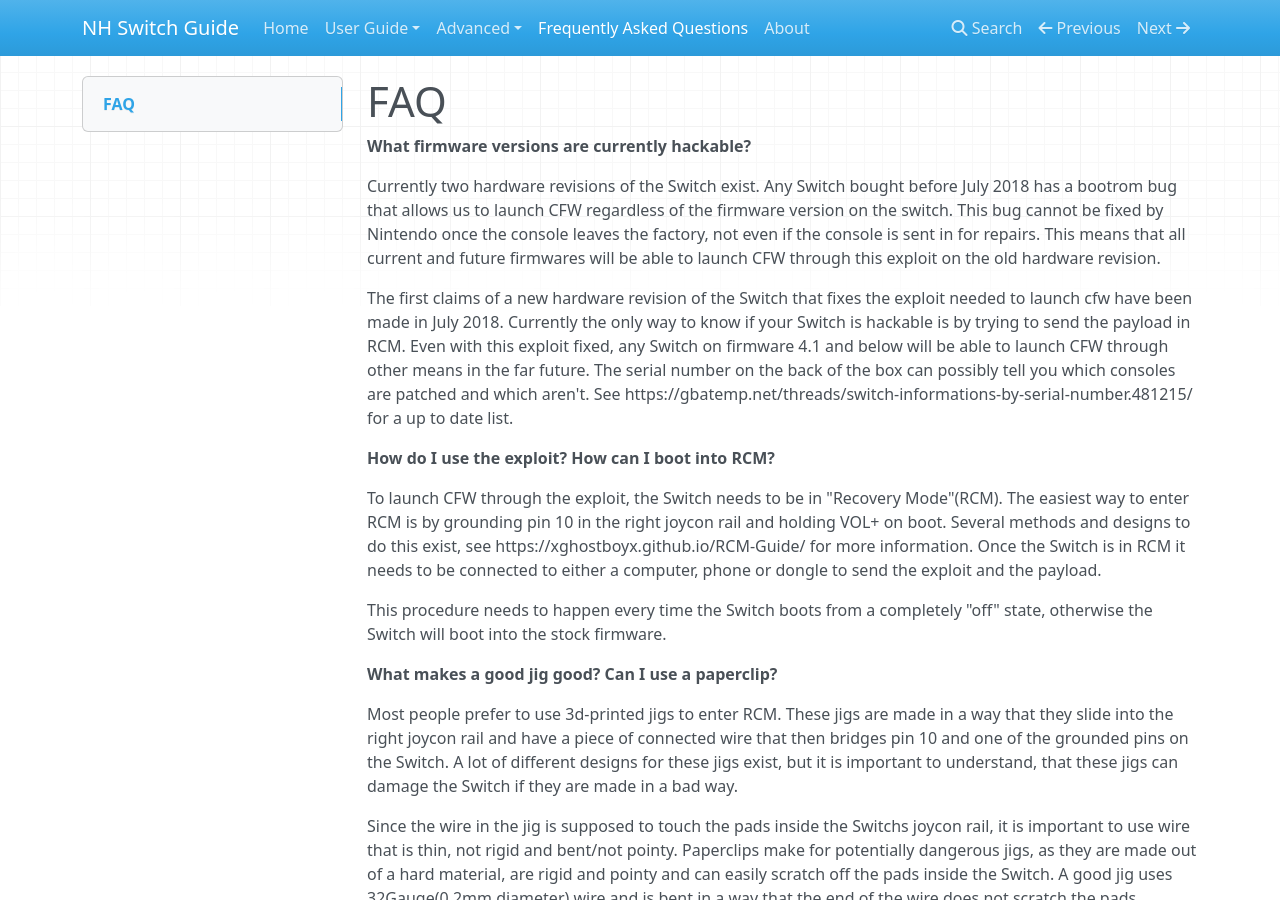
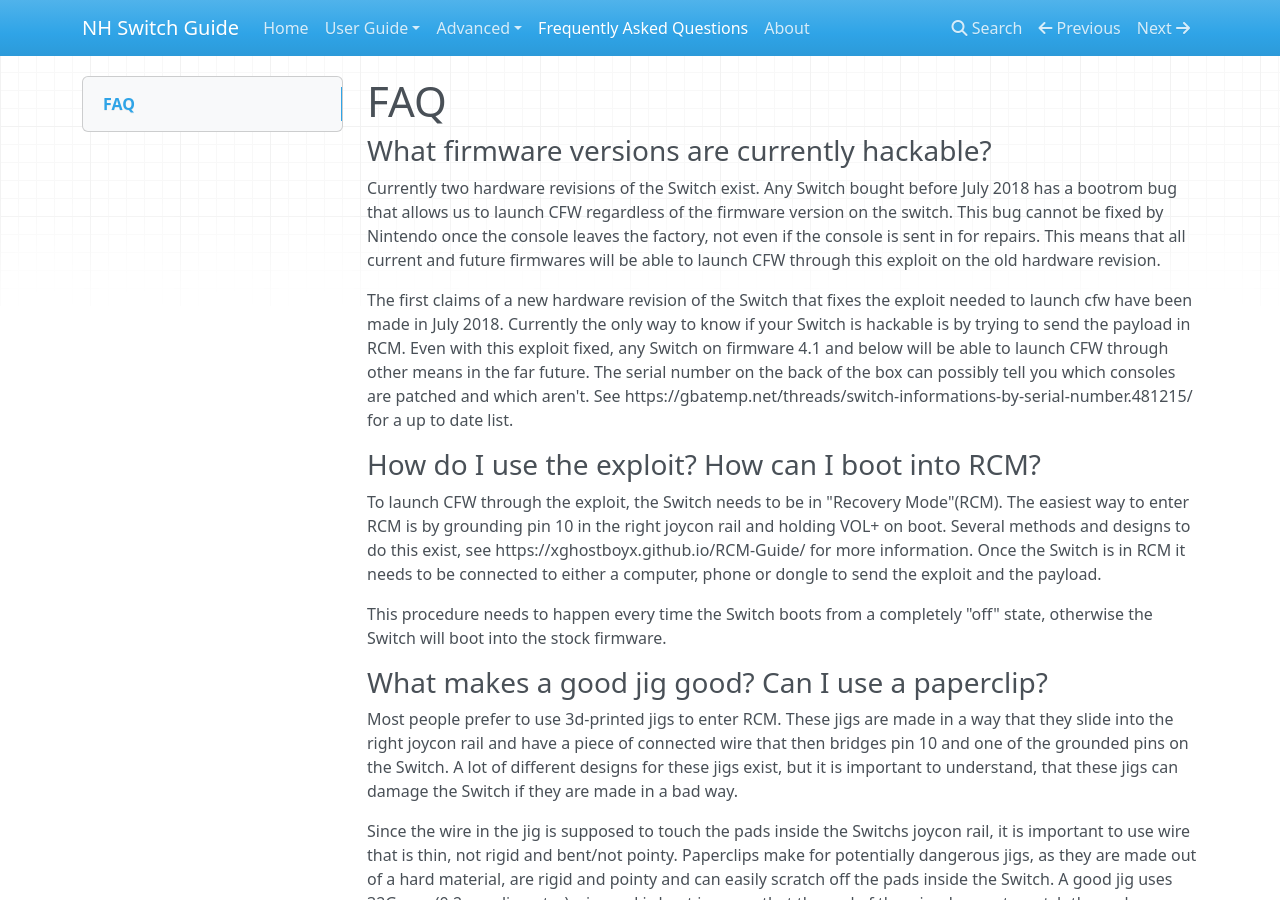
Before and after one commit to nh-server/switch-guide, an MkDocs documentation site: the page built from docs/faq.md, in a window 1280 px wide and 900 px high. Built offline with MkDocs 1.6.1, drawn with Linux system fonts in a browser that asks for light colours; nearby versions of some CDN libraries.

Commit message:
slight styling changes to the faq

```diff
--- a/docs/faq.md
+++ b/docs/faq.md
@@ -1,36 +1,36 @@
 # FAQ
 
-**What firmware versions are currently hackable?**
+###What firmware versions are currently hackable?
 
 Currently two hardware revisions of the Switch exist. Any Switch bought before July 2018 has a bootrom bug that allows us to launch CFW regardless of the firmware version on the switch. This bug cannot be fixed by Nintendo once the console leaves the factory, not even if the console is sent in for repairs. This means that all current and future firmwares will be able to launch CFW through this exploit on the old hardware revision.
 
 The first claims of a new hardware revision of the Switch that fixes the exploit needed to launch cfw have been made in July 2018. Currently the only way to know if your Switch is hackable is by trying to send the payload in RCM. Even with this exploit fixed, any Switch on firmware 4.1 and below will be able to launch CFW through other means in the far future. The serial number on the back of the box can possibly tell you which consoles are patched and which aren't. See https://gbatemp.net/threads/switch-informations-by-serial-number.481215/ for a up to date list.
 
-**How do I use the exploit? How can I boot into RCM?**
+###How do I use the exploit? How can I boot into RCM?
 
 To launch CFW through the exploit, the Switch needs to be in "Recovery Mode"(RCM). The easiest way to enter RCM is by grounding pin 10 in the right joycon rail and holding VOL+ on boot. Several methods and designs to do this exist, see https://xghostboyx.github.io/RCM-Guide/ for more information. Once the Switch is in RCM it needs to be connected to either a computer, phone or dongle to send the exploit and the payload.
 
 This procedure needs to happen every time the Switch boots from a completely "off" state, otherwise the Switch will boot into the stock firmware.
 
-**What makes a good jig good? Can I use a paperclip?**
+###What makes a good jig good? Can I use a paperclip?
 
 Most people prefer to use 3d-printed jigs to enter RCM. These jigs are made in a way that they slide into the right joycon rail and have a piece of connected wire that then bridges pin 10 and one of the grounded pins on the Switch. A lot of different designs for these jigs exist, but it is important to understand, that these jigs can damage the Switch if they are made in a bad way.
 
 Since the wire in the jig is supposed to touch the pads inside the Switchs joycon rail, it is important to use wire that is thin, not rigid and bent/not pointy. Paperclips make for potentially dangerous jigs, as they are made out of a hard material, are rigid and pointy and can easily scratch off the pads inside the Switch. A good jig uses 32Gauge(0.2mm diameter) wire and is bent in a way that the end of the wire does not scratch the pads. https://switchjigs.com/ sells jigs we consider "good". You can also download and 3d-print your own jig and use the pictures on the website to guide you on how to bend the wire correctly.
 
-**Is there a way to launch CFW more comfortably?**
+###Is there a way to launch CFW more comfortably?
 
 To enter RCM more comfortably a solution called "AutoRCM" exists. Once set up, this method will always boot the Switch into RCM, even without a jig or holding any buttons. This works by "bricking" the Switch in a controlled manner. The Switch detects that something is wrong and boots into RCM to get repaired. The big downside of this method is, that it is impossible to boot the Switch without a computer, phone or dongle, as it will never boot into stock firmware by itself, and that it requires an SD card with the proper CFW files on it at all times. "AutoRCM" can be uninstalled, but it is advised to keep a working NAND and BOOT0/1 backup before messing with it.
 
 Many Android-phones are able to send the exploit to the Switch, making them a perfect portable way to launch CFW. Different designs for portable dongles exist, ranging from Raspberry Pi Zero and Arduino projects to internal dongles, that work completely autonomous. The latter should only be done by advanced users, as it requires soldering onto the Switch mainboard itself.
 
-**Will we ever be able to launch CFW directly, without any external tools required?**
+###Will we ever be able to launch CFW directly, without any external tools required?
 
 In the future there will possibly be methods to launch CFW without needing a computer, phone or dongle to send the exploit and payload from. However, the higher the firmware of the Switch the less likely these exploits become. Currently there is little hope for such an exploit on firmware 5.0+. Even on lower firmwares, this exploit will most likely not directly boot you into CFW from a "off" state, but require you to launch an exploit on the original firmware to then reboot into CFW.
 
 The chances of a persistent, untethered coldboot solution (like on the 3DS and Wii-U) technically exist on firmwares below 3.0.2.
 
-**I'm on FW XY, should I stay or update?**
+###I'm on FW XY, should I stay or update?
 
 If your Switch is one of the new hardware revisions that patched the exploit in RCM and you are on firmware 4.1.0 or lower, you should not update if you want to have CFW in the forseeable future.
 
@@ -41,7 +41,7 @@ On every boot the Switch firmware checks how many e-fuses have been burned and h
 
 A method to update without burning e-fuses exists, but, like downgrading, it forces you to use AutoRCM and sending the exploit via USB every time, as booting into the stock firmware even once would instantly burn the e-fuse. Note that other anti-downgrade mechanisms exist, making it for example impossible to boot game carts on a firmware below 4.1 if the Switch has ever launched a game on firmware 4.1+. This can only be worked around by completely disabling the game cart slot while on 4.1 or greater, which is similarly impractical for most users.
 
-**Is it safe to use homebrew or will I get banned?**
+###Is it safe to use homebrew or will I get banned?
 
 The Switch comes with a lot of telemetry, and has been called a "telemetry monster" by several prominent developers. As long as the Switch is connected to the internet, Nintendo gets a report about a lot of different actions and states and has the option to log or act on them. Even if the Switch is offline and connects to the internet at a later point, Nintendo still recieves information about what happened while the Switch was disconnected.
 
```
